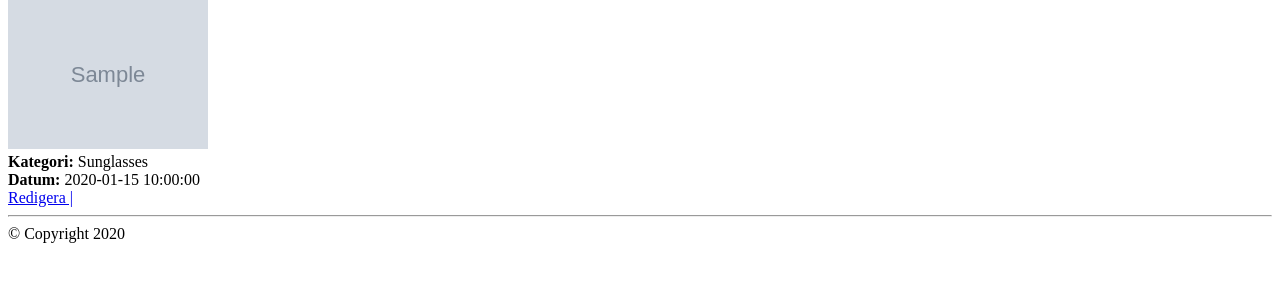
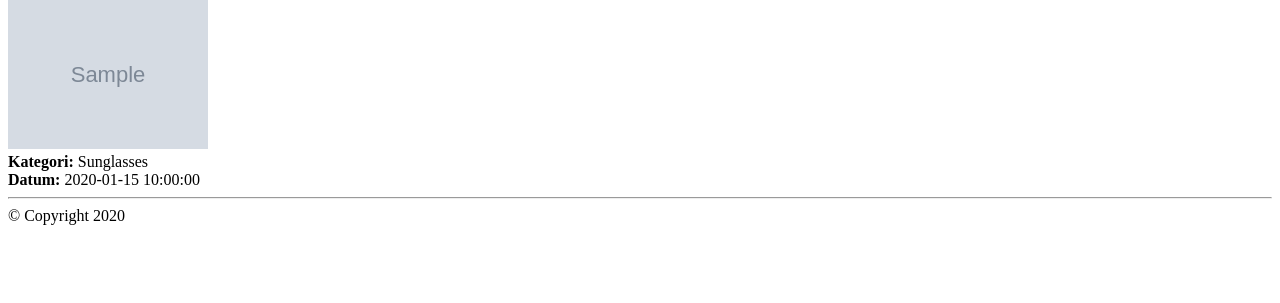
Before and after one commit to Tacohontas/Millhouse, a PHP site: page /index.php in a window 1280 px wide. Shown: the part 207-510 px from the top of the page. Run offline with PHP 8.4, Linux system fonts and the light colour scheme; a user stored in the database is signed in; data comes from the database, SQL or seed files in the repository; tables that the repository leaves empty hold one stand-in row (values such as "Sample post"); grey boxes marked "Sample" are stand-in pictures; style sheets or scripts are compiled from the project's sources.

Commit message:
home update

```diff
--- a/views/home.php
+++ b/views/home.php
@@ -25,9 +25,6 @@ if(isset($_SESSION['Username'])){
         echo"<img src='images/".$BlogPost['img']."' alt='Här ska det va en bild' maxheight=300 width=200>" ."<br />";
         echo"<b> Kategori: </b>" . $BlogPost['name'] ."<br />";
         echo"<b> Datum: </b>" . $BlogPost['date_posted'] ."<br />";
-        if(isset($_SESSION['IsAdmin']) && $_SESSION['IsAdmin'] == 1){
-        echo "<a href='index.php?page=edit&postId=".$BlogPost['id']."'>Redigera |</a>";
-        };
 
     }
 } else {
```
